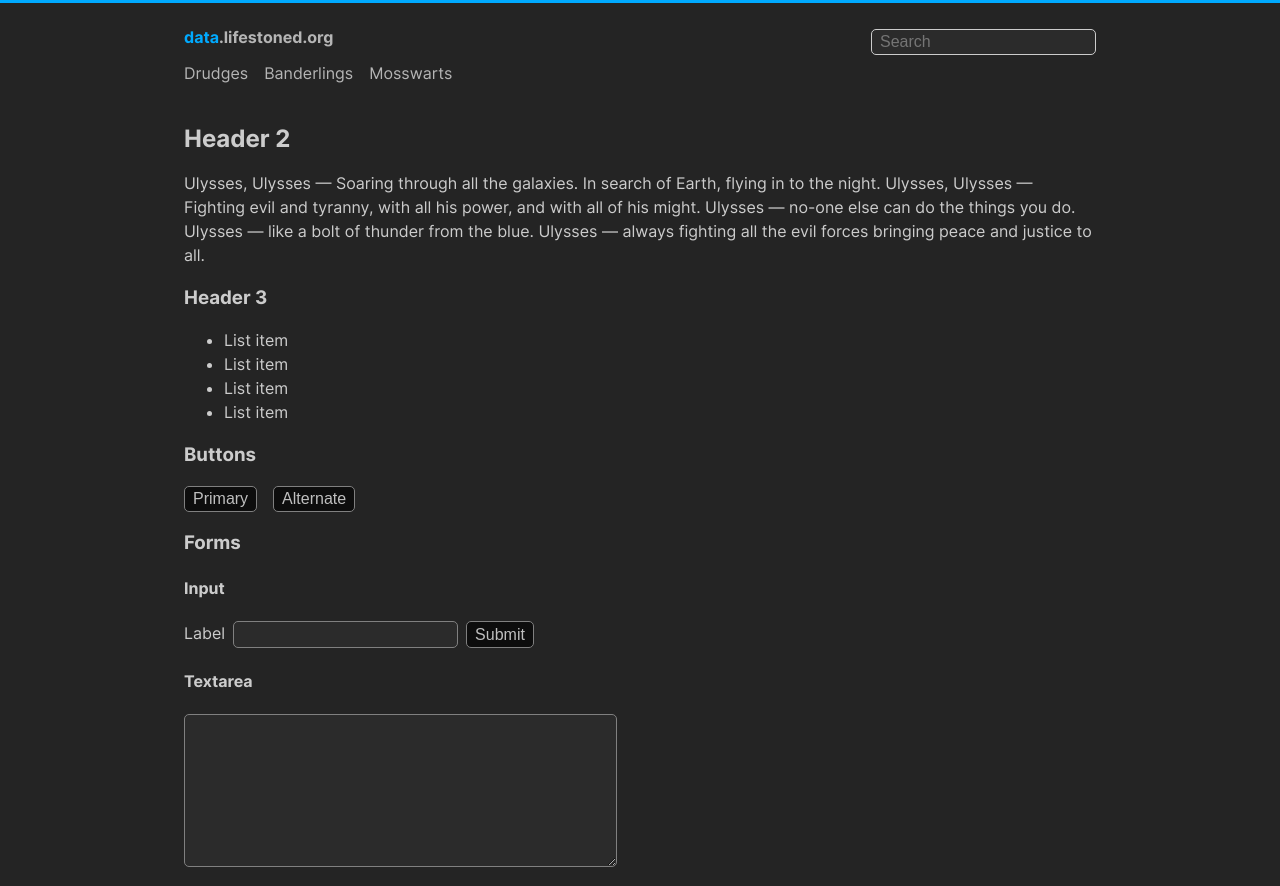
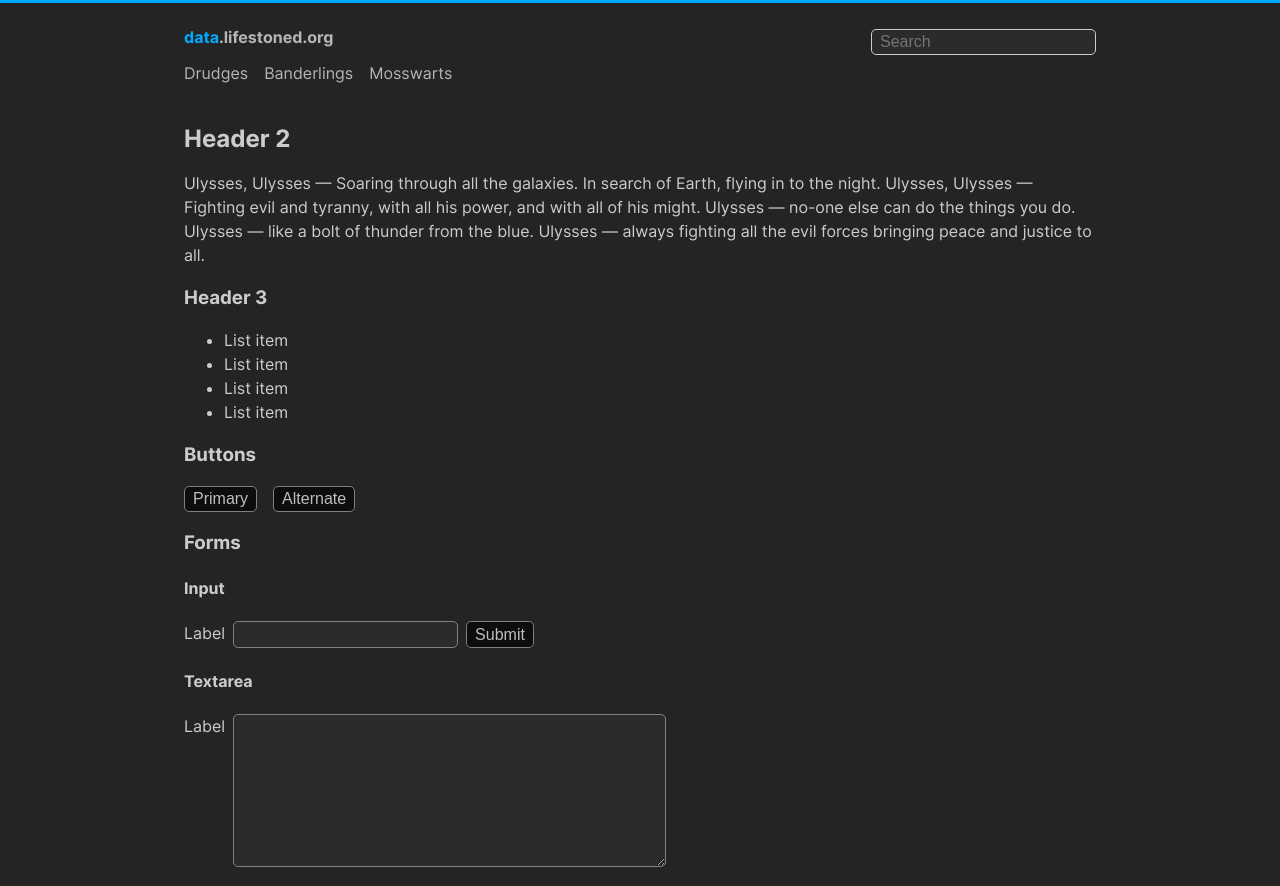
Before and after one commit to amoeba/data.lifestone.org, a Nuxt app: page / in a window 1280 px wide. Shown: the top 886 px of the page. Built offline with nearby package versions, Linux system fonts and the light colour scheme.

Commit message:
Fix textarea on index

```diff
--- a/pages/index.vue
+++ b/pages/index.vue
@@ -31,7 +31,10 @@
   </p>
   <p>
   <h4>Textarea</h4>
-  <textarea rows="8" cols="40"></textarea>
+
+  <form>
+    <label>Label <textarea rows="8" cols="40"></textarea></label>
+  </form>
   </p>
 
   <p>This is my boss, Jonathan Hart, a self-made millionaire, he's quite a guy. This is Mrs H., she's gorgeous,
```
